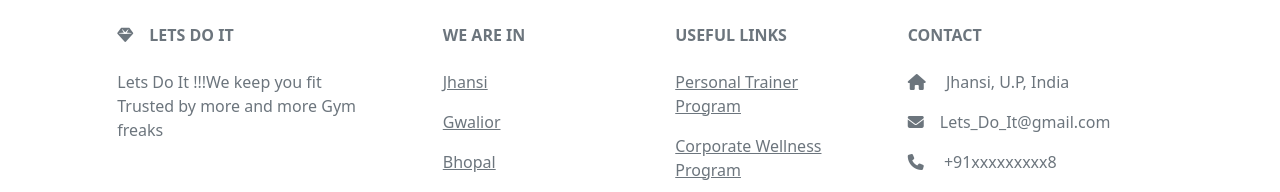
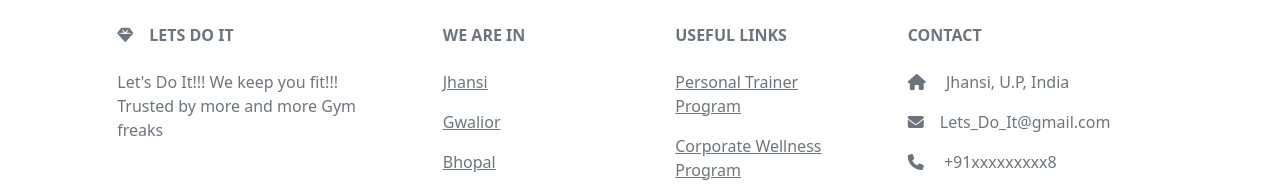
Before and after one commit to rishabh2459/first.github.io, a React (Create React App) app: page / in a window 1280 px wide. Shown: the part 2101-2293 px from the top of the page. Built offline with nearby package versions, Linux system fonts and the light colour scheme; some icons are missing.

Commit message:
Update Footer.jsx

```diff
--- a/src/Footer.jsx
+++ b/src/Footer.jsx
@@ -137,8 +137,8 @@ const Footer = () => {
                                     <i className="fas fa-gem me-3"></i>Lets Do It
                                 </h6>
                                 <p>
-                                    Lets Do It !!!We keep you fit
-
+                                    Let's Do It!!!
+                                    We keep you fit!!!
                                     Trusted by more and more Gym freaks
                                 </p>
                             </div>
```
